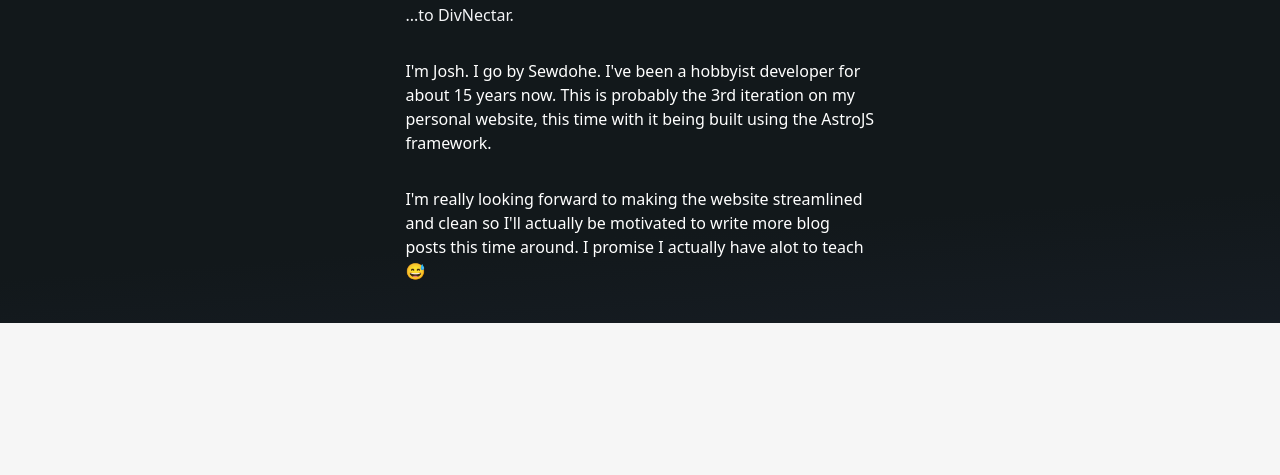
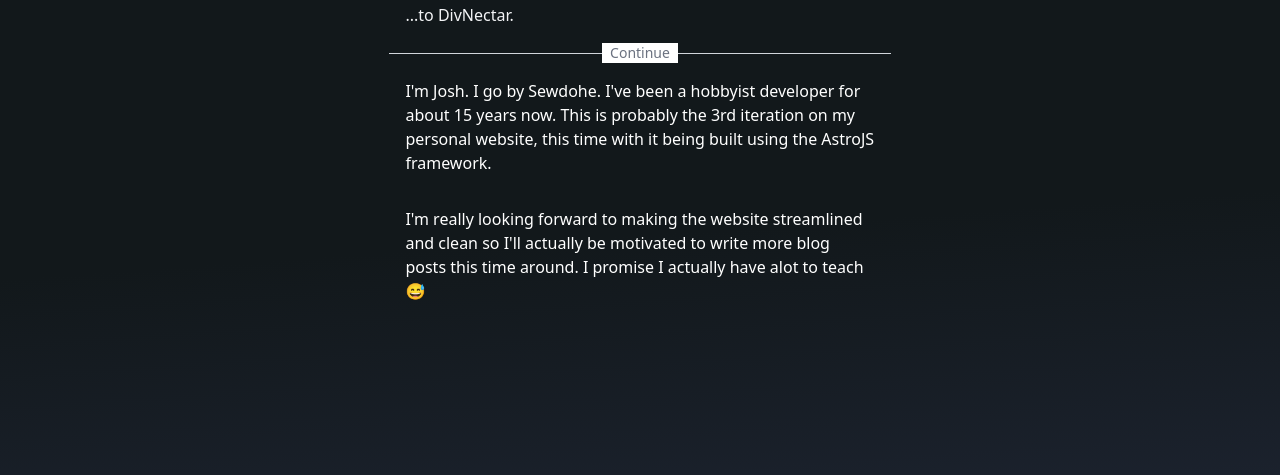
Before and after one commit to Sewdohe/DivNectarAstrov2, an Astro site: page / in a window 1280 px wide. Shown: the part 165-640 px from the top of the page. Built offline with nearby package versions, Linux system fonts and the light colour scheme; Astro itself is replaced by a stand-in of ours.

Commit message:
Fixed weird height issue

```diff
--- a/src/layouts/Layout.astro
+++ b/src/layouts/Layout.astro
@@ -20,7 +20,7 @@ const { title } = Astro.props;
 	</head>
 	<body>
 		<Nav client:load />
-		<div class="page-content">
+		<div class="page-content container mx-auto sm:px-6 lg:px-8">
 			<slot />
 		</div>
 	</body>
@@ -40,6 +40,7 @@ const { title } = Astro.props;
 	html {
 		font-family: system-ui, sans-serif;
 		background-color: #F6F6F6;
+		height: 100%;
 	}
 	code {
 		font-family: Menlo, Monaco, Lucida Console, Liberation Mono, DejaVu Sans Mono,
--- a/src/pages/index.astro
+++ b/src/pages/index.astro
@@ -9,6 +9,14 @@ const blogEntries = await getCollection('blog');
 	<main>
 		<h1 class="font-extrabold text-transparent text-6xl bg-clip-text bg-gradient-to-r m-b-0 from-purple-400 to-pink-600">Welcome!</h1>
 		<p class="m-t-0 p-t-0 text-gray-100">...to DivNectar.</p>
+		<div class="relative">
+			<div class="absolute inset-0 flex items-center" aria-hidden="true">
+			  <div class="w-full border-t border-gray-300"></div>
+			</div>
+			<div class="relative flex justify-center">
+			  <span class="bg-white px-2 text-sm text-gray-500">Continue</span>
+			</div>
+		  </div>
 		<p>I'm Josh. I go by Sewdohe. I've been a hobbyist developer for about 15 years now. This is probably the 3rd iteration on my personal website, this time with it being built using the AstroJS framework.</p>
 		<p>I'm really looking forward to making the website streamlined and clean so I'll actually be motivated to write more blog posts this time around. I promise I actually have alot to teach 😅</p>
 	</main>
```
